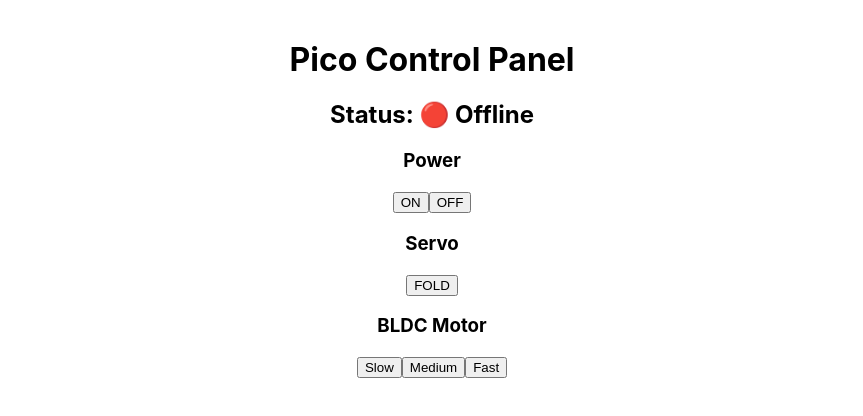
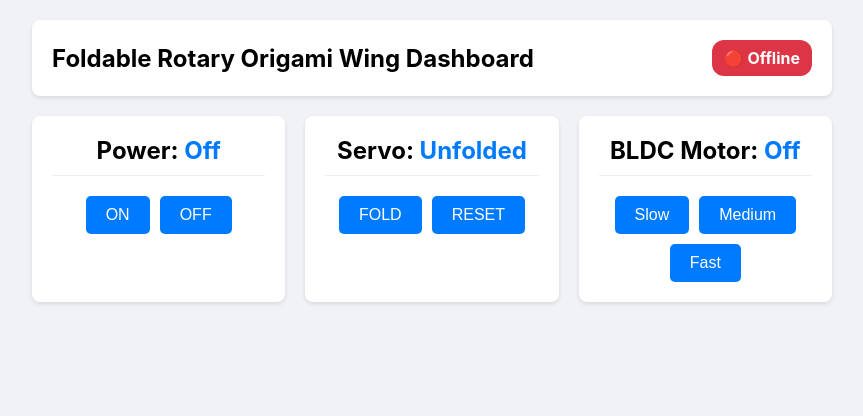
Before and after one commit to Sujit-Hegde/Trial-web, a React (Create React App) app in the folder trial-web/: page / in a window 1280 px wide. Shown: the top 416 px of the page, without its empty margins (208-1071 px from the left). Built offline with nearby package versions, Linux system fonts and the light colour scheme; no server answers.

Commit message:
Frontend changes

```diff
--- a/trial-web/src/App.css
+++ b/trial-web/src/App.css
@@ -1,38 +1,106 @@
-.App {
+body {
+  font-family: -apple-system, BlinkMacSystemFont, "Segoe UI", "Roboto", "Oxygen",
+    "Ubuntu", "Cantarell", "Fira Sans", "Droid Sans", "Helvetica Neue",
+    sans-serif;
+  -webkit-font-smoothing: antialiased;
+  -moz-osx-font-smoothing: grayscale;
+  background-color: #f0f2f5;
+  margin: 0;
+}
+
+.container {
+  max-width: 800px;
+  margin: 0 auto;
+  padding: 20px;
+}
+
+.header {
+  display: flex;
+  justify-content: space-between;
+  align-items: center;
+  background-color: white;
+  padding: 20px;
+  border-radius: 8px;
+  box-shadow: 0 2px 4px rgba(0, 0, 0, 0.1);
+}
+
+.header h1 {
+  margin: 0;
+  font-size: 1.5em;
+}
+
+.status {
+  padding: 8px 12px;
+  border-radius: 12px;
+  font-weight: bold;
+  color: white;
+}
+
+.status.online {
+  background-color: #28a745;
+}
+
+.status.offline {
+  background-color: #dc3545;
+}
+
+.controls {
+  display: grid;
+  grid-template-columns: repeat(auto-fit, minmax(250px, 1fr));
+  gap: 20px;
+  margin-top: 20px;
+}
+
+.control-group {
+  background-color: white;
+  padding: 20px;
+  border-radius: 8px;
+  box-shadow: 0 2px 4px rgba(0, 0, 0, 0.1);
   text-align: center;
 }
 
-.App-logo {
-  height: 40vmin;
-  pointer-events: none;
+.control-group h2 {
+  margin-top: 0;
+  border-bottom: 1px solid #eee;
+  padding-bottom: 10px;
+  margin-bottom: 20px;
+  text-transform: capitalize;
 }
 
-@media (prefers-reduced-motion: no-preference) {
-  .App-logo {
-    animation: App-logo-spin infinite 20s linear;
-  }
+.current-speed,
+.current-power,
+.current-servo-status {
+  font-weight: bold;
+  color: #007bff;
 }
 
-.App-header {
-  background-color: #282c34;
-  min-height: 100vh;
+.button-group {
   display: flex;
-  flex-direction: column;
-  align-items: center;
+  flex-wrap: wrap;
   justify-content: center;
-  font-size: calc(10px + 2vmin);
-  color: white;
+  gap: 10px;
 }
 
-.App-link {
-  color: #61dafb;
+button {
+  padding: 10px 20px;
+  font-size: 1em;
+  border: none;
+  border-radius: 5px;
+  cursor: pointer;
+  background-color: #007bff;
+  color: white;
+  transition: background-color 0.3s;
 }
 
-@keyframes App-logo-spin {
-  from {
-    transform: rotate(0deg);
-  }
-  to {
-    transform: rotate(360deg);
-  }
+button:hover {
+  background-color: #0056b3;
 }
+
+button:active {
+  transform: scale(0.98);
+  background-color: #004a99;
+}
+
+button.active {
+  background-color: #28a745;
+}
--- a/trial-web/src/App.js
+++ b/trial-web/src/App.js
@@ -1,22 +1,34 @@
 import { useEffect, useState } from "react";
+import "./App.css";
 
 const BASE = "https://trial-web-1.onrender.com";
 
 function App() {
   const [online, setOnline] = useState(false);
+  const [power, setPower] = useState(null);
+  const [motorSpeed, setMotorSpeed] = useState(null);
+  const [servoStatus, setServoStatus] = useState("Unfolded");
 
   // CHECK STATUS
   useEffect(() => {
     const interval = setInterval(async () => {
+      try {
         const res = await fetch(BASE + "/status");
         const data = await res.json();
         setOnline(data.online);
+        // setPower(data.power); // Temporarily disabled to prevent overwriting optimistic UI
+        // setMotorSpeed(data.motorSpeed); // Temporarily disabled to prevent overwriting optimistic UI
+      } catch (error) {
+        console.error("Error fetching status:", error);
+        setOnline(false);
+      }
     }, 2000);
 
     return () => clearInterval(interval);
   }, []);
 
   const sendPower = (state) => {
+    setPower(state);
     fetch(BASE + "/power", {
       method: "POST",
       headers: { "Content-Type": "application/json" },
@@ -25,10 +37,18 @@ function App() {
   };
 
   const foldServo = () => {
+    setServoStatus("Folded");
     fetch(BASE + "/servo", { method: "POST" });
   };
 
+  const resetServo = () => {
+    setServoStatus("Unfolded");
+    // Optionally, you can send a request to the backend to unfold the servo
+    // fetch(BASE + "/servo-unfold", { method: "POST" });
+  };
+
   const setMotor = (speed) => {
+    setMotorSpeed(speed);
     fetch(BASE + "/motor", {
       method: "POST",
       headers: { "Content-Type": "application/json" },
@@ -37,28 +57,68 @@ function App() {
   };
 
   return (
-    <div style={{ textAlign: "center", marginTop: "40px" }}>
-      <h1>Pico Control Panel</h1>
+    <div className="container">
+      <header className="header">
+        <h1>Foldable Rotary Origami Wing Dashboard</h1>
+        <div className={`status ${online ? "online" : "offline"}`}>
+          {online ? "🟢 Connected" : "🔴 Offline"}
+        </div>
+      </header>
 
-      {/* STATUS */}
-      <h2>
-        Status: {online ? "🟢 Connected" : "🔴 Offline"}
-      </h2>
-
+      <div className="controls">
         {/* POWER */}
-      <h3>Power</h3>
-      <button onClick={() => sendPower("ON")}>ON</button>
-      <button onClick={() => sendPower("OFF")}>OFF</button>
+        <div className="control-group">
+          <h2>Power: <span className="current-power">{power || "Off"}</span></h2>
+          <div className="button-group">
+            <button
+              onClick={() => sendPower("ON")}
+              className={power === "ON" ? "active" : ""}
+            >
+              ON
+            </button>
+            <button
+              onClick={() => sendPower("OFF")}
+              className={power === "OFF" ? "active" : ""}
+            >
+              OFF
+            </button>
+          </div>
+        </div>
 
         {/* SERVO */}
-      <h3>Servo</h3>
+        <div className="control-group">
+          <h2>Servo: <span className="current-servo-status">{servoStatus}</span></h2>
+          <div className="button-group">
             <button onClick={foldServo}>FOLD</button>
+            <button onClick={resetServo}>RESET</button>
+          </div>
+        </div>
 
         {/* MOTOR */}
-      <h3>BLDC Motor</h3>
-      <button onClick={() => setMotor("slow")}>Slow</button>
-      <button onClick={() => setMotor("medium")}>Medium</button>
-      <button onClick={() => setMotor("fast")}>Fast</button>
+        <div className="control-group">
+          <h2>BLDC Motor: <span className="current-speed">{motorSpeed || "Off"}</span></h2>
+          <div className="button-group">
+            <button
+              onClick={() => setMotor("slow")}
+              className={motorSpeed === "slow" ? "active" : ""}
+            >
+              Slow
+            </button>
+            <button
+              onClick={() => setMotor("medium")}
+              className={motorSpeed === "medium" ? "active" : ""}
+            >
+              Medium
+            </button>
+            <button
+              onClick={() => setMotor("fast")}
+              className={motorSpeed === "fast" ? "active" : ""}
+            >
+              Fast
+            </button>
+          </div>
+        </div>
+      </div>
     </div>
   );
 }
```
Lines whose indentation alone changed are shown as unchanged.
